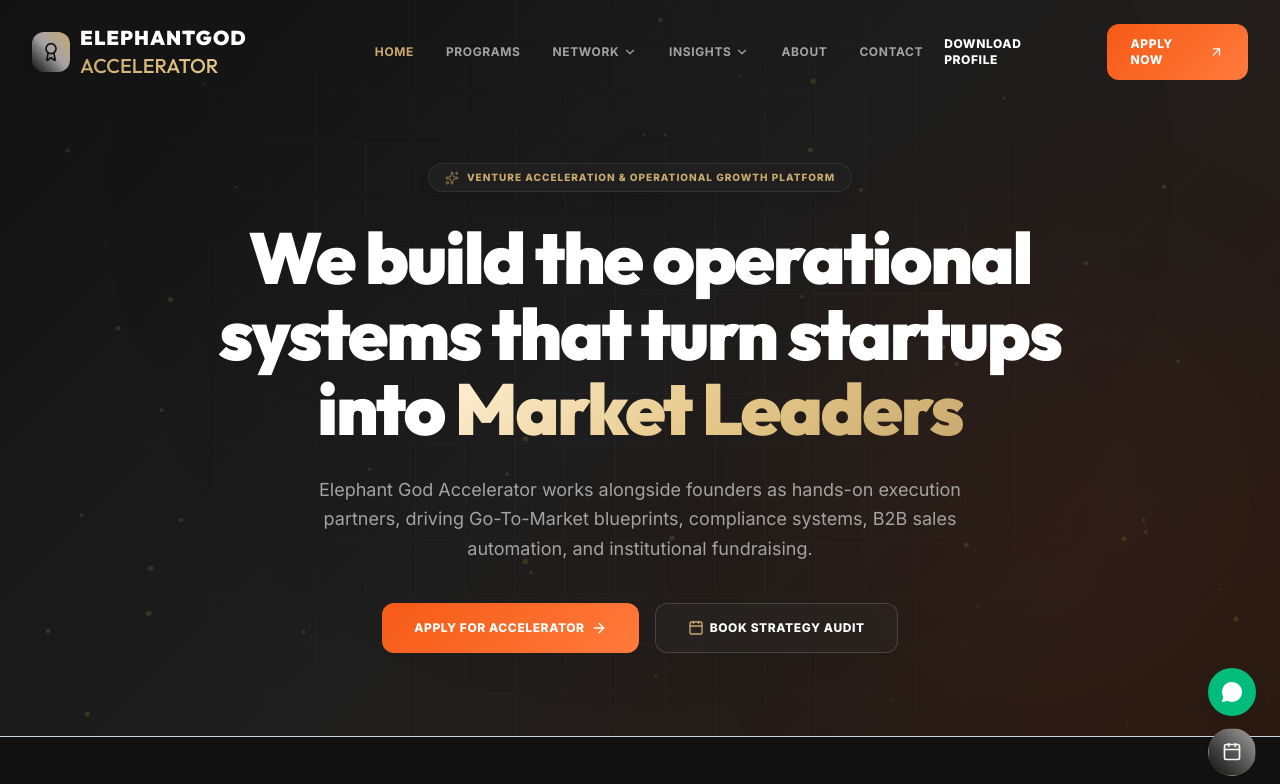
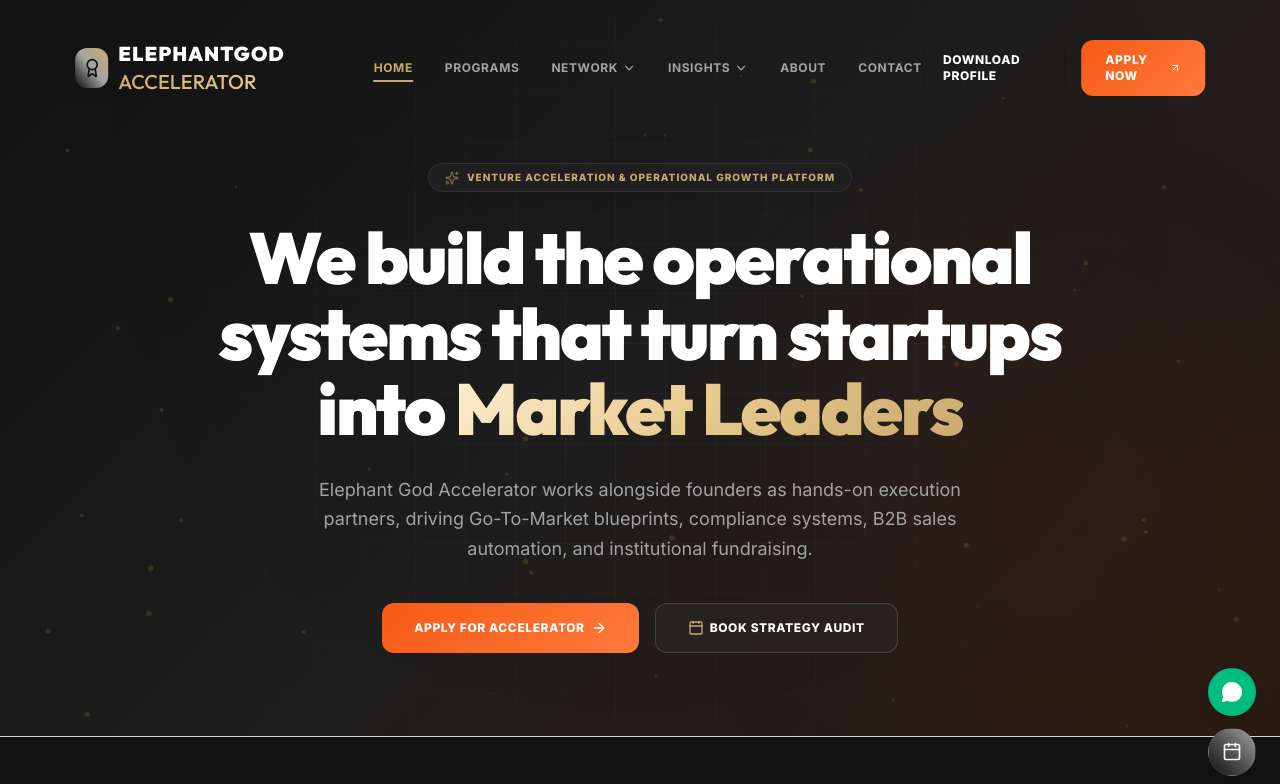
Before and after one commit to Shreyas0011/ElephantGodAccelerator_website, a Next.js app: page / in a window 1280 px wide. Shown: the top 784 px of the page. Built offline with nearby package versions, Linux system fonts and the light colour scheme.

Commit message:
style: reskin navigation bar into floating capsule with hover effects

```diff
--- a/src/components/Header.tsx
+++ b/src/components/Header.tsx
@@ -44,13 +44,13 @@ export default function Header() {
 
   return (
     <header
-      className={`fixed top-0 left-0 w-full z-50 transition-all duration-500 ${
+      className={`fixed left-1/2 -translate-x-1/2 w-[92%] max-w-7xl z-50 rounded-2xl transition-all duration-500 ${
         scrolled || isOpen
-          ? "bg-bg-dark/90 backdrop-blur-xl border-b border-gray-200/50 py-4"
-          : "bg-transparent py-6"
+          ? "top-4 bg-bg-dark/95 backdrop-blur-xl border border-gold/10 shadow-[0_10px_35px_rgba(201,169,110,0.1)] py-3.5 px-6"
+          : "top-6 bg-transparent py-4 px-6"
       }`}
     >
-      <div className="max-w-7xl mx-auto px-4 sm:px-6 lg:px-8 flex items-center justify-between">
+      <div className="flex items-center justify-between">
         {/* Logo */}
         <Link href="/" className="flex items-center gap-2.5 group">
           <div className="w-10 h-10 rounded-xl bg-gradient-to-tr from-primary via-secondary to-gold flex items-center justify-center shadow-lg shadow-primary/10 group-hover:scale-105 transition-transform duration-300">
@@ -65,20 +65,22 @@ export default function Header() {
         <nav className="hidden lg:flex items-center gap-8">
           <Link
             href="/"
-            className={`text-xs uppercase tracking-wider font-bold transition-colors duration-300 hover:text-gold ${
+            className={`relative text-xs uppercase tracking-wider font-bold transition-colors duration-300 hover:text-gold py-1.5 group/nav-link ${
               pathname === "/" ? "text-gold" : scrolled ? "text-gray-600" : "text-gray-300"
             }`}
           >
             Home
+            <span className={`absolute bottom-0 left-0 w-0 h-0.5 bg-gold transition-all duration-300 group-hover/nav-link:w-full ${pathname === "/" ? "w-full" : ""}`} />
           </Link>
 
           <Link
             href="/#programs"
-            className={`text-xs uppercase tracking-wider font-bold transition-colors duration-300 hover:text-gold ${
+            className={`relative text-xs uppercase tracking-wider font-bold transition-colors duration-300 hover:text-gold py-1.5 group/nav-link ${
               scrolled ? "text-gray-600" : "text-gray-300"
             }`}
           >
             Programs
+            <span className="absolute bottom-0 left-0 w-0 h-0.5 bg-gold transition-all duration-300 group-hover/nav-link:w-full" />
           </Link>
 
           {/* Network Dropdown */}
@@ -89,7 +91,7 @@ export default function Header() {
             onMouseLeave={() => setActiveDropdown(null)}
           >
             <button
-              className={`text-xs uppercase tracking-wider font-bold transition-colors duration-300 flex items-center gap-1 hover:text-gold cursor-pointer ${
+              className={`text-xs uppercase tracking-wider font-bold transition-colors duration-300 flex items-center gap-1 hover:text-gold cursor-pointer py-1.5 ${
                 pathname === "/portfolio" || pathname === "/mentors" || pathname === "/investor"
                   ? "text-gold"
                   : scrolled ? "text-gray-600" : "text-gray-300"
@@ -105,14 +107,15 @@ export default function Header() {
                   animate={{ opacity: 1, y: 0 }}
                   exit={{ opacity: 0, y: 10 }}
                   transition={{ duration: 0.2 }}
-                  className="absolute left-1/2 -translate-x-1/2 mt-3 w-72 bg-bg-surface border border-gray-200 rounded-2xl p-4 shadow-xl z-50"
+                  className="absolute left-1/2 -translate-x-1/2 mt-3 w-72 bg-bg-surface/95 backdrop-blur-xl border border-gold/10 rounded-2xl p-4 shadow-2xl z-50"
                 >
-                  <div className="flex flex-col gap-1">
+                  <div className="absolute -top-1 left-1/2 -translate-x-1/2 w-3 h-3 bg-bg-surface border-t border-l border-gold/10 rotate-45" />
+                  <div className="flex flex-col gap-1 relative z-10">
                     {networkLinks.map((link) => (
                       <Link
                         key={link.name}
                         href={link.href}
-                        className="p-3 rounded-xl hover:bg-white/5 transition-all text-left flex flex-col group/item"
+                        className="p-3 rounded-xl hover:bg-gold/10 transition-all text-left flex flex-col group/item"
                       >
                         <span className="text-sm font-bold text-white group-hover/item:text-gold transition-colors flex items-center gap-1">
                           {link.name}
@@ -135,7 +138,7 @@ export default function Header() {
             onMouseLeave={() => setActiveDropdown(null)}
           >
             <button
-              className={`text-xs uppercase tracking-wider font-bold transition-colors duration-300 flex items-center gap-1 hover:text-gold cursor-pointer ${
+              className={`text-xs uppercase tracking-wider font-bold transition-colors duration-300 flex items-center gap-1 hover:text-gold cursor-pointer py-1.5 ${
                 pathname === "/blog" || pathname === "/events" ? "text-gold" : scrolled ? "text-gray-600" : "text-gray-300"
               }`}
             >
@@ -149,14 +152,15 @@ export default function Header() {
                   animate={{ opacity: 1, y: 0 }}
                   exit={{ opacity: 0, y: 10 }}
                   transition={{ duration: 0.2 }}
-                  className="absolute left-1/2 -translate-x-1/2 mt-3 w-72 bg-bg-surface border border-gray-200 rounded-2xl p-4 shadow-xl z-50"
+                  className="absolute left-1/2 -translate-x-1/2 mt-3 w-72 bg-bg-surface/95 backdrop-blur-xl border border-gold/10 rounded-2xl p-4 shadow-2xl z-50"
                 >
-                  <div className="flex flex-col gap-1">
+                  <div className="absolute -top-1 left-1/2 -translate-x-1/2 w-3 h-3 bg-bg-surface border-t border-l border-gold/10 rotate-45" />
+                  <div className="flex flex-col gap-1 relative z-10">
                     {insightsLinks.map((link) => (
                       <Link
                         key={link.name}
                         href={link.href}
-                        className="p-3 rounded-xl hover:bg-white/5 transition-all text-left flex flex-col group/item"
+                        className="p-3 rounded-xl hover:bg-gold/10 transition-all text-left flex flex-col group/item"
                       >
                         <span className="text-sm font-bold text-white group-hover/item:text-gold transition-colors flex items-center gap-1">
                           {link.name}
@@ -173,20 +177,22 @@ export default function Header() {
 
           <Link
             href="/#about"
-            className={`text-xs uppercase tracking-wider font-bold transition-colors duration-300 hover:text-gold ${
+            className={`relative text-xs uppercase tracking-wider font-bold transition-colors duration-300 hover:text-gold py-1.5 group/nav-link ${
               scrolled ? "text-gray-600" : "text-gray-300"
             }`}
           >
             About
+            <span className="absolute bottom-0 left-0 w-0 h-0.5 bg-gold transition-all duration-300 group-hover/nav-link:w-full" />
           </Link>
 
           <button
             onClick={openMeetingModal}
-            className={`text-xs uppercase tracking-wider font-bold transition-colors duration-300 cursor-pointer hover:text-gold ${
+            className={`relative text-xs uppercase tracking-wider font-bold transition-colors duration-300 cursor-pointer hover:text-gold py-1.5 group/nav-link ${
               scrolled ? "text-gray-600" : "text-gray-300"
             }`}
           >
             Contact
+            <span className="absolute bottom-0 left-0 w-0 h-0.5 bg-gold transition-all duration-300 group-hover/nav-link:w-full" />
           </button>
         </nav>
 
@@ -227,25 +233,25 @@ export default function Header() {
             animate={{ opacity: 1, height: "auto" }}
             exit={{ opacity: 0, height: 0 }}
             transition={{ duration: 0.3 }}
-            className="lg:hidden bg-bg-dark border-b border-gray-200 px-4 pt-2 pb-8 flex flex-col gap-3 overflow-hidden"
+            className="lg:hidden mt-4 pt-4 border-t border-gray-200/20 flex flex-col gap-3 overflow-hidden"
           >
             <Link
               href="/"
               onClick={() => setIsOpen(false)}
-              className="text-sm font-bold text-gray-500 hover:text-gold py-2.5 border-b border-gray-200"
+              className="text-sm font-bold text-gray-500 hover:text-gold py-2.5 border-b border-gray-200/20"
             >
               Home
             </Link>
             <Link
               href="/#programs"
               onClick={() => setIsOpen(false)}
-              className="text-sm font-bold text-gray-500 hover:text-gold py-2.5 border-b border-gray-200"
+              className="text-sm font-bold text-gray-500 hover:text-gold py-2.5 border-b border-gray-200/20"
             >
               Programs
             </Link>
 
             {/* Network section */}
-            <div className="flex flex-col gap-1 border-b border-gray-200 py-2">
+            <div className="flex flex-col gap-1 border-b border-gray-200/20 py-2">
               <span className="text-[10px] font-extrabold uppercase tracking-wider text-gold flex items-center gap-1 mb-1">
                 <Sparkles className="w-3 h-3" /> Network
               </span>
@@ -263,7 +269,7 @@ export default function Header() {
             </div>
 
             {/* Insights section */}
-            <div className="flex flex-col gap-1 border-b border-gray-200 py-2">
+            <div className="flex flex-col gap-1 border-b border-gray-200/20 py-2">
               <span className="text-[10px] font-extrabold uppercase tracking-wider text-gold flex items-center gap-1 mb-1">
                 <Sparkles className="w-3 h-3" /> Insights
               </span>
@@ -283,7 +289,7 @@ export default function Header() {
             <Link
               href="/#about"
               onClick={() => setIsOpen(false)}
-              className="text-sm font-bold text-gray-500 hover:text-gold py-2.5 border-b border-gray-200"
+              className="text-sm font-bold text-gray-500 hover:text-gold py-2.5 border-b border-gray-200/20"
             >
               About
             </Link>
@@ -292,7 +298,7 @@ export default function Header() {
                 setIsOpen(false);
                 openMeetingModal();
               }}
-              className="text-left text-sm font-bold text-gray-500 hover:text-gold py-2.5 border-b border-gray-200 cursor-pointer"
+              className="text-left text-sm font-bold text-gray-500 hover:text-gold py-2.5 border-b border-gray-200/20 cursor-pointer"
             >
               Contact
             </button>
```
